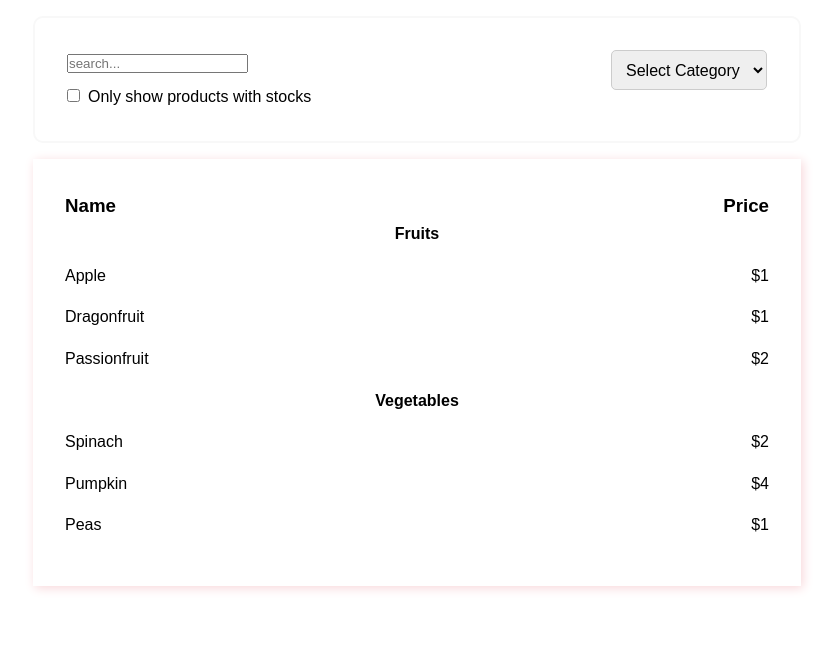
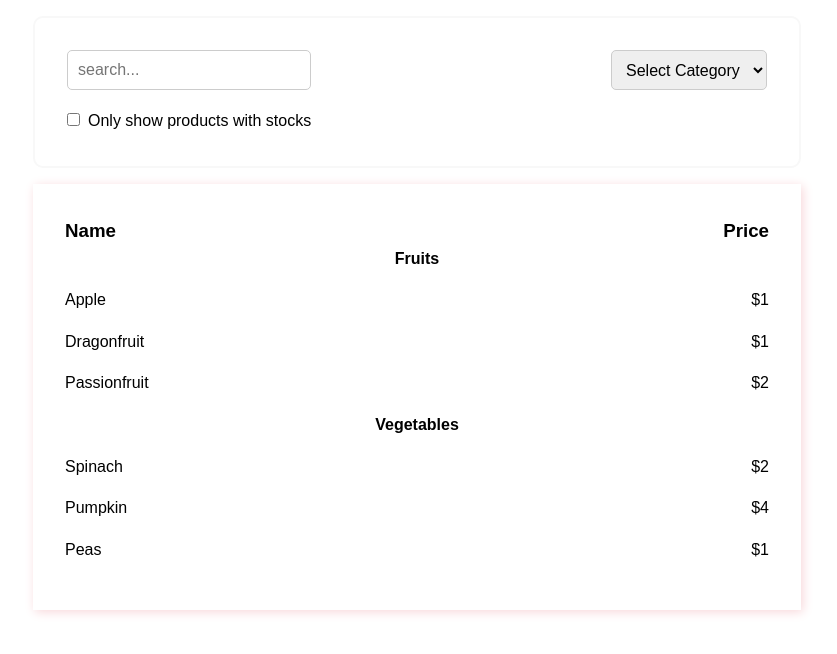
Before and after one commit to namatya-bunnings/Searchable, a React (Create React App) app: page / in a window 1280 px wide. Shown: the top 654 px of the page, without its empty margins (223-1060 px from the left). Built offline with nearby package versions, Linux system fonts and the light colour scheme.

Commit message:
added className and css to the component.

```diff
--- a/src/components/SearchBar/SearchBar.tsx
+++ b/src/components/SearchBar/SearchBar.tsx
@@ -1,4 +1,5 @@
 import React from "react";
+import "./SearchBar.css";
 
 export type SearchBarProps = {
   role: string;
@@ -17,8 +18,8 @@ const SearchBar = ({
 }: SearchBarProps) => {
   return (
     <form role={role}>
-      <div>
       <input
+        className="searchInput"
         type={type}
         placeholder={placeholder}
         value={value}
@@ -26,7 +27,6 @@ const SearchBar = ({
           onChangeHandler(event.target.value);
         }}
       />
-      </div>
     </form>
   );
 };
```
Lines whose indentation alone changed are shown as unchanged.
